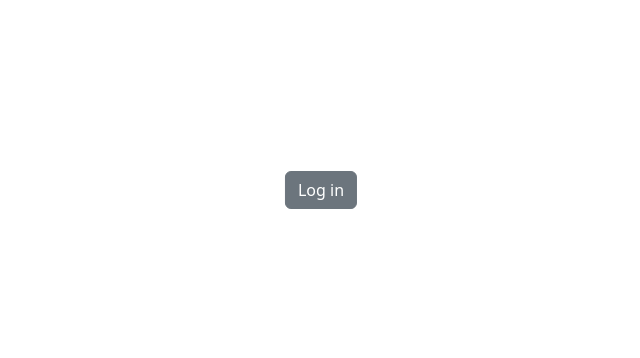
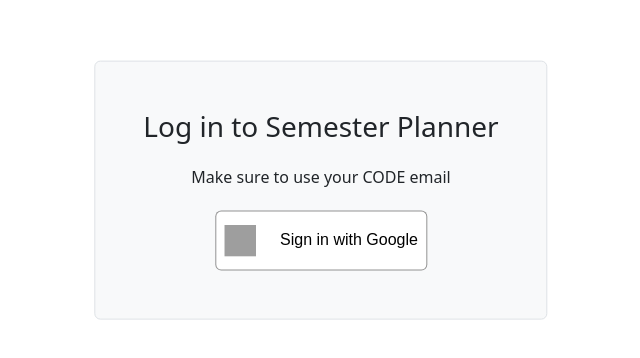
Before and after one commit to Semester-Planner/frontend, a React (Create React App) app: page /login in a window 1280 px wide. Shown: the part 210-568 px from the top of the page, without its empty margins (319-959 px from the left). Built offline with nearby package versions, Linux system fonts and the light colour scheme; grey boxes are pictures that could not be loaded.

Commit message:
feat: login screen

```diff
--- a/src/components/Authentication/Login.js
+++ b/src/components/Authentication/Login.js
@@ -1,17 +1,26 @@
-import { useState } from "react";
 import { Button, Modal } from "react-bootstrap";
 
 export const Login = () => {
-  const [show, setShow] = useState(false);
-  const handleClose = () => setShow(false);
-  const handleShow = () => setShow(true);
+  const loginAPI = () => {
+    window.open(`http://localhost:3001/auth/google`, "_self");
+  };
 
   return (
-    <div id="xy">
-      <Button variant="secondary" onClick={handleShow}>
-        Log in
+    <div id="xy" className="border p-5 rounded bg-light text-center">
+      {/* <svg>
+        <path d="M13.3,20.5c-3.6,0-6.5-3.2-6.5-7.1s2.9-7.1,6.5-7.1c1.7,0,3.3,0.8,4.5,2l4.6-4.5C19.9,1.5,16.7,0,13.1,0C5.9,0,0,6,0,13.5 C0,20.9,5.9,27,13.1,27c3.6,0,6.9-1.5,9.2-3.9l-4.6-4.5C16.6,19.8,15,20.5,13.3,20.5z M32.2,0.6L19.5,13l-0.4,0.4l13.1,12.9l4.5-4.4 l-8.9-8.4L36.7,5L32.2,0.6z M67.3,0.9h-8.6V26h8.7C75.3,26,81,21.2,81,13.5C81,5.7,75.3,0.9,67.3,0.9z M67.3,20.4h-2.1V6.6h2.1 c4.6,0,7,3,7,6.9C74.3,17.2,71.7,20.4,67.3,20.4z M102.6,6.6V0.9H84V26h18.6v-5.6H90.5v-4.3h11.8v-5.6H90.5V6.6 C90.5,6.6,102.6,6.6,102.6,6.6z M42.8,0.6L38.3,5l8.9,8.5l-8.9,8.4l4.5,4.4l13.1-12.9L55.5,13L42.8,0.6z"
+        fill="black">
+        </path>
+      </svg> */}
+      <h3> Log in to Semester Planner</h3>
+      <h6 className="p-3">Make sure to use your CODE email</h6>
+      <Button id="Google" variant="light" onClick={() => loginAPI()}>
+        <img
+          src="https://www.vectorlogo.zone/logos/google/google-icon.svg"
+          alt="G logo"
+        />
+        Sign in with Google
       </Button>
-      <LoginModal show={show} onHide={handleClose} />
     </div>
   );
 };
@@ -32,27 +41,3 @@ export const Logout = () => {
     </Button>
   );
 };
-
-export const LoginModal = (props) => {
-  const loginAPI = () => {
-    window.open(`http://localhost:3001/auth/google`, "_self");
-  };
-
-  return (
-    <Modal {...props} size="md" aria-labelledby="login-modal" centered>
-      <Modal.Header closeButton>
-        <Modal.Title> Log in to Semester Planner</Modal.Title>
-      </Modal.Header>
-      <Modal.Body className="text-center pt-5 pb-5">
-        <h5 className="pb-3">Make sure to use your CODE email.</h5>
-        <Button id="Google" variant="light" onClick={() => loginAPI()}>
-          <img
-            src="https://www.vectorlogo.zone/logos/google/google-icon.svg"
-            alt="G logo"
-          />
-          Sign in with Google
-        </Button>
-      </Modal.Body>
-    </Modal>
-  );
-};
```
Also changed, not shown: src/Custom.scss (+10 -10 lines).
